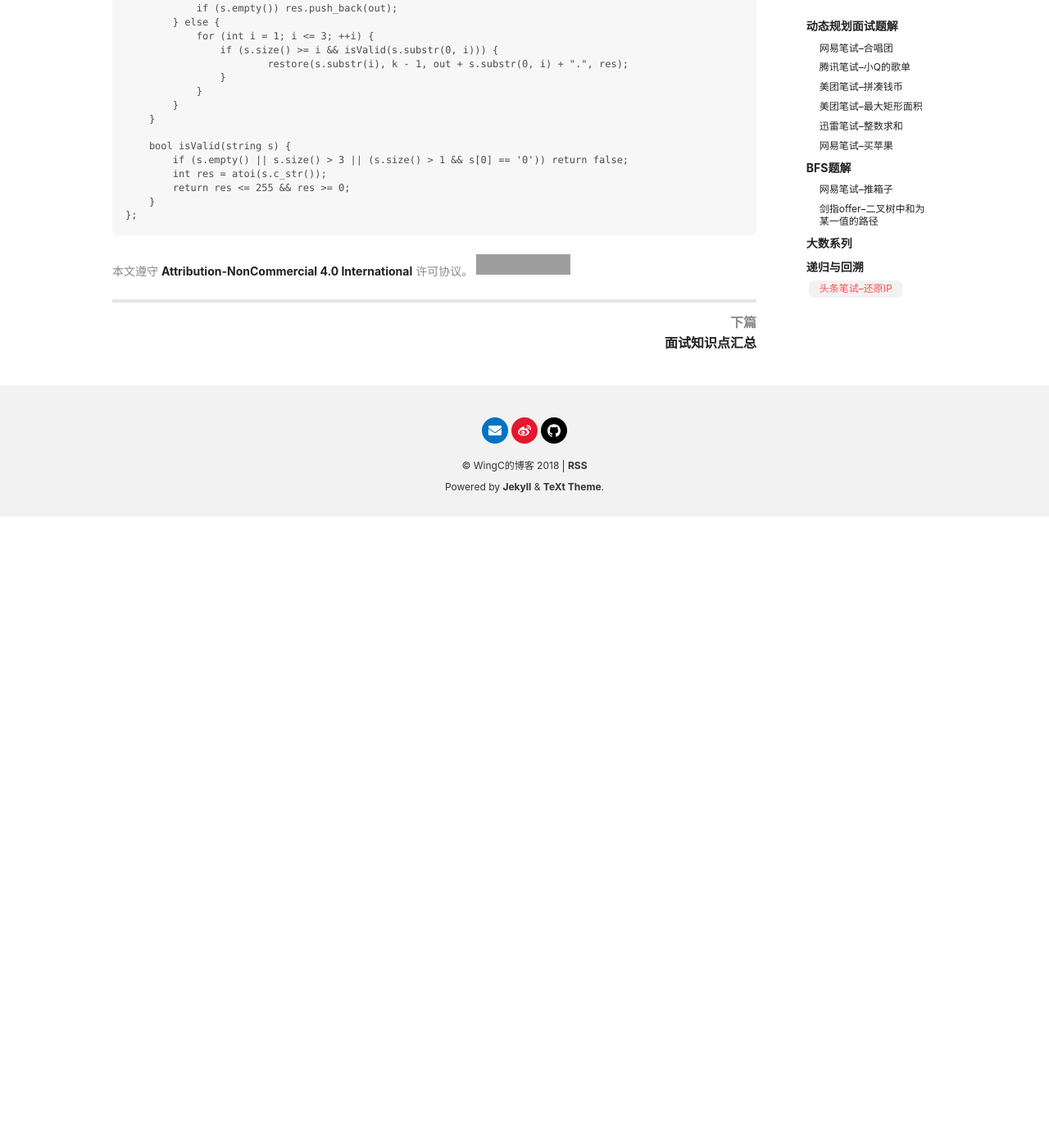
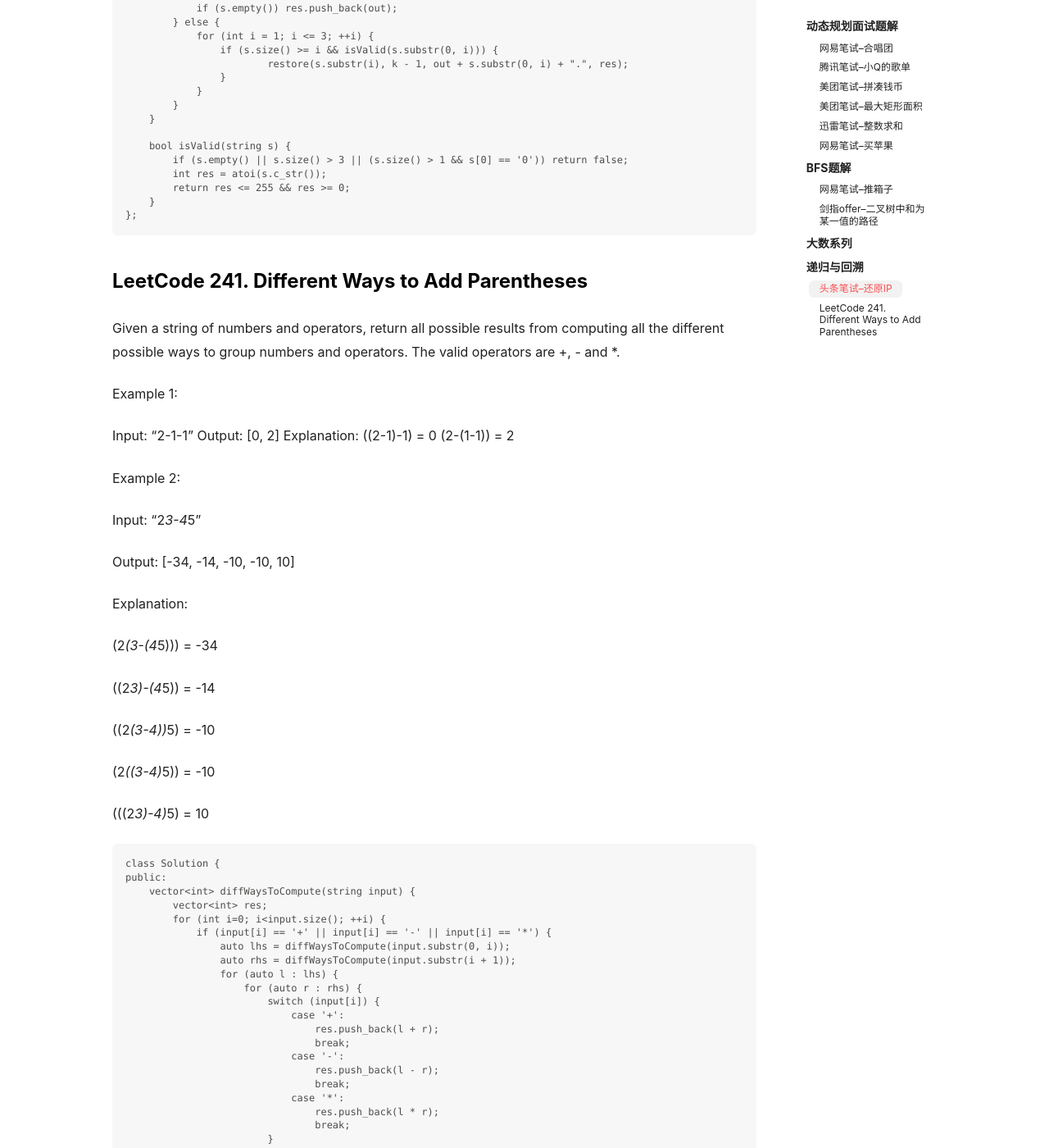
Before and after one commit to WingsGo/WingsGo.github.io, a Jekyll site: the page built from _posts/2018-09-11-interview-programming.md, in a window 1280 px wide and 1400 px high, scrolled down 14098 px. Shown: the whole window at 82% size. Built offline with Jekyll 4.4.1, drawn with Linux system fonts in a browser that asks for light colours; nearby versions of some CDN libraries; comment, search, counter and statistics services are not loaded; before the commit the page ends 14728 px from its top, so only the background shows below that; some of the changed text lies outside the part shown; grey boxes are pictures that could not be loaded.

Commit message:
added different ways to compute

```diff
--- a/_posts/2018-09-11-interview-programming.md
+++ b/_posts/2018-09-11-interview-programming.md
@@ -693,3 +693,67 @@ Output: ["255.255.11.135", "255.255.111.35"]
 	        return res <= 255 && res >= 0;
 	    }
 	};
+
+
+### LeetCode 241. Different Ways to Add Parentheses
+
+Given a string of numbers and operators, return all possible results from computing all the different possible ways to group numbers and operators. The valid operators are +, - and *.
+
+Example 1:
+
+Input: "2-1-1"
+Output: [0, 2]
+Explanation:
+((2-1)-1) = 0
+(2-(1-1)) = 2
+
+Example 2:
+
+Input: "2*3-4*5"
+
+Output: [-34, -14, -10, -10, 10]
+
+Explanation:
+
+(2*(3-(4*5))) = -34
+
+((2*3)-(4*5)) = -14
+
+((2*(3-4))*5) = -10
+
+(2*((3-4)*5)) = -10
+
+(((2*3)-4)*5) = 10
+
+
+
+    class Solution {
+	public:
+	    vector<int> diffWaysToCompute(string input) {
+	        vector<int> res;
+	        for (int i=0; i<input.size(); ++i) {
+	            if (input[i] == '+' || input[i] == '-' || input[i] == '*') {
+	                auto lhs = diffWaysToCompute(input.substr(0, i));
+	                auto rhs = diffWaysToCompute(input.substr(i + 1));
+	                for (auto l : lhs) {
+	                    for (auto r : rhs) {
+	                        switch (input[i]) {
+	                            case '+':
+	                                res.push_back(l + r);
+	                                break;
+	                            case '-':
+	                                res.push_back(l - r);
+	                                break;
+	                            case '*':
+	                                res.push_back(l * r);
+	                                break;
+	                        }
+	                    }
+	                }
+	            }
+	        }
+	        if (res.empty())
+	            res.push_back(stoi(input));
+	        return res;
+	    }
+	};
```
